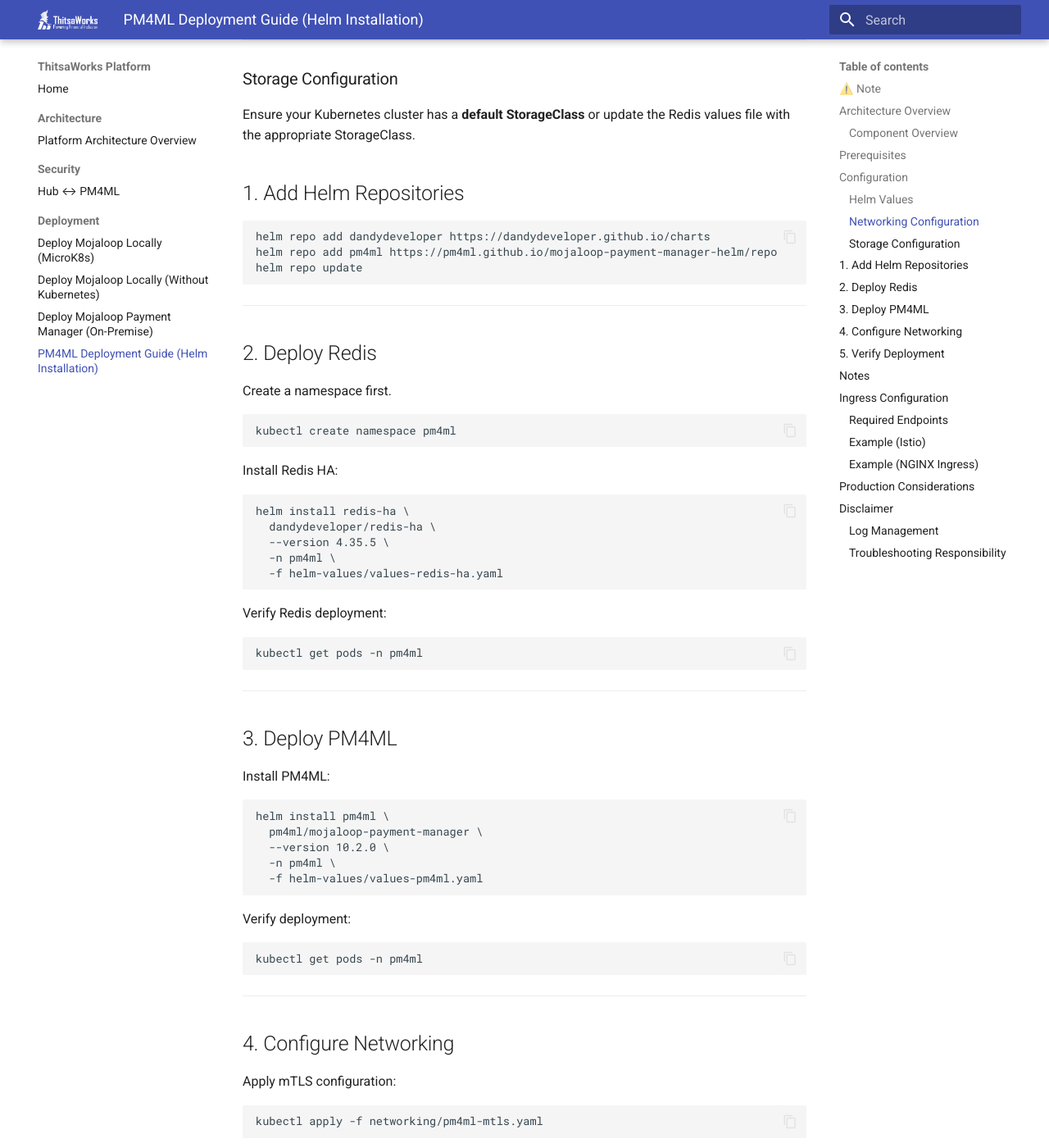
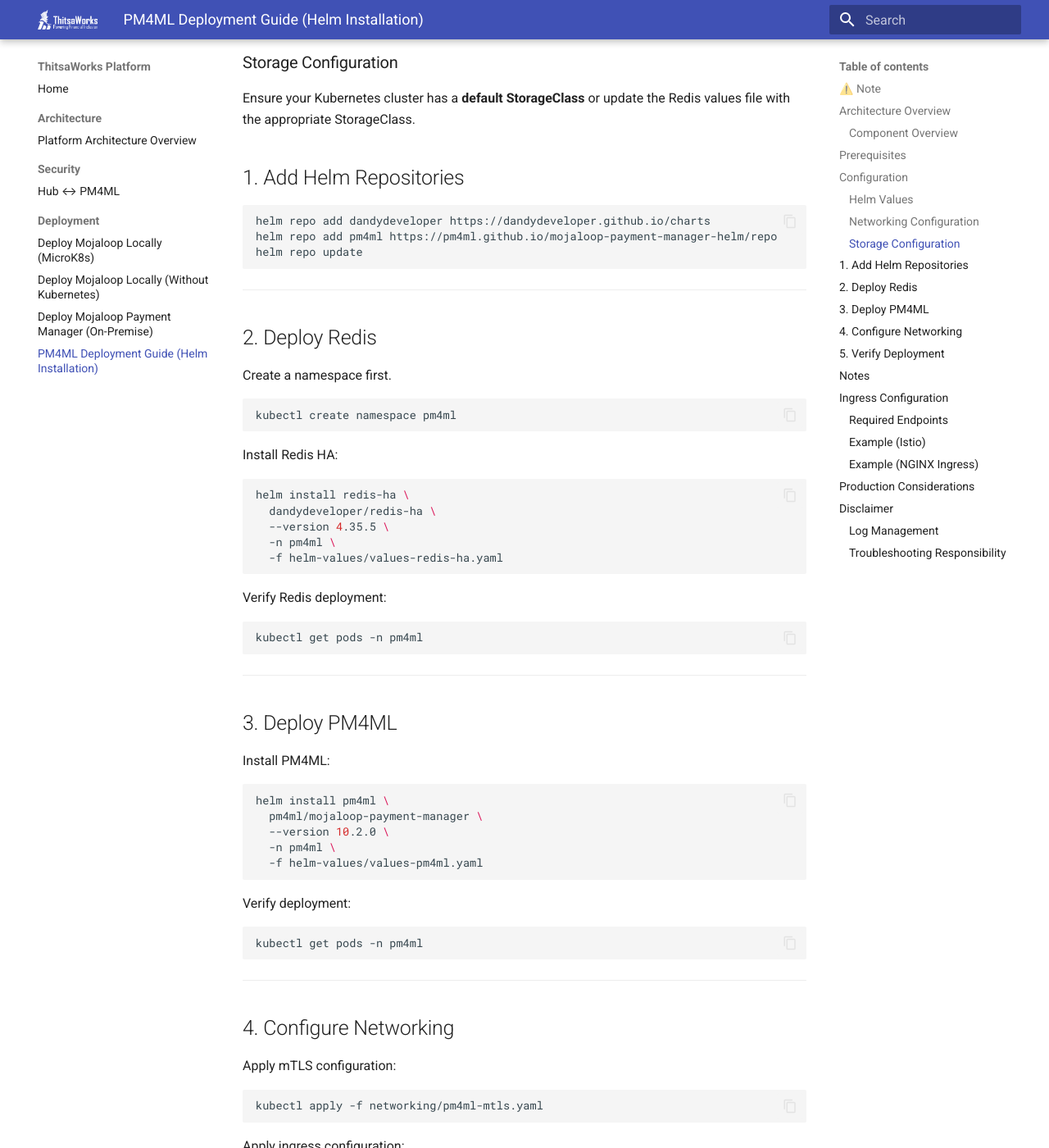
Before and after one commit to ThitsaX/docs, an MkDocs documentation site: the page built from docs/deploy-payment-manager-helm.md, in a window 1280 px wide and 1400 px high, scrolled down 3578 px. Shown: the whole window at 82% size. Built offline with MkDocs 1.6.1 and Material for MkDocs 9.7.7, drawn with Linux system fonts in a browser that asks for light colours; the version menu is left out; some of the changed text lies outside the part shown.

Commit message:
add extensions

```diff
--- a/mkdocs.yml
+++ b/mkdocs.yml
@@ -19,6 +19,10 @@
     - navigation.expand
     - content.code.copy
 
+markdown_extensions:
+  - pymdownx.superfences
+  - pymdownx.tabbed
+
 extra:
   version:
     provider: mike
```
Also changed, not shown: docs/deploy-payment-manager-helm.md (+3 -4 lines).
